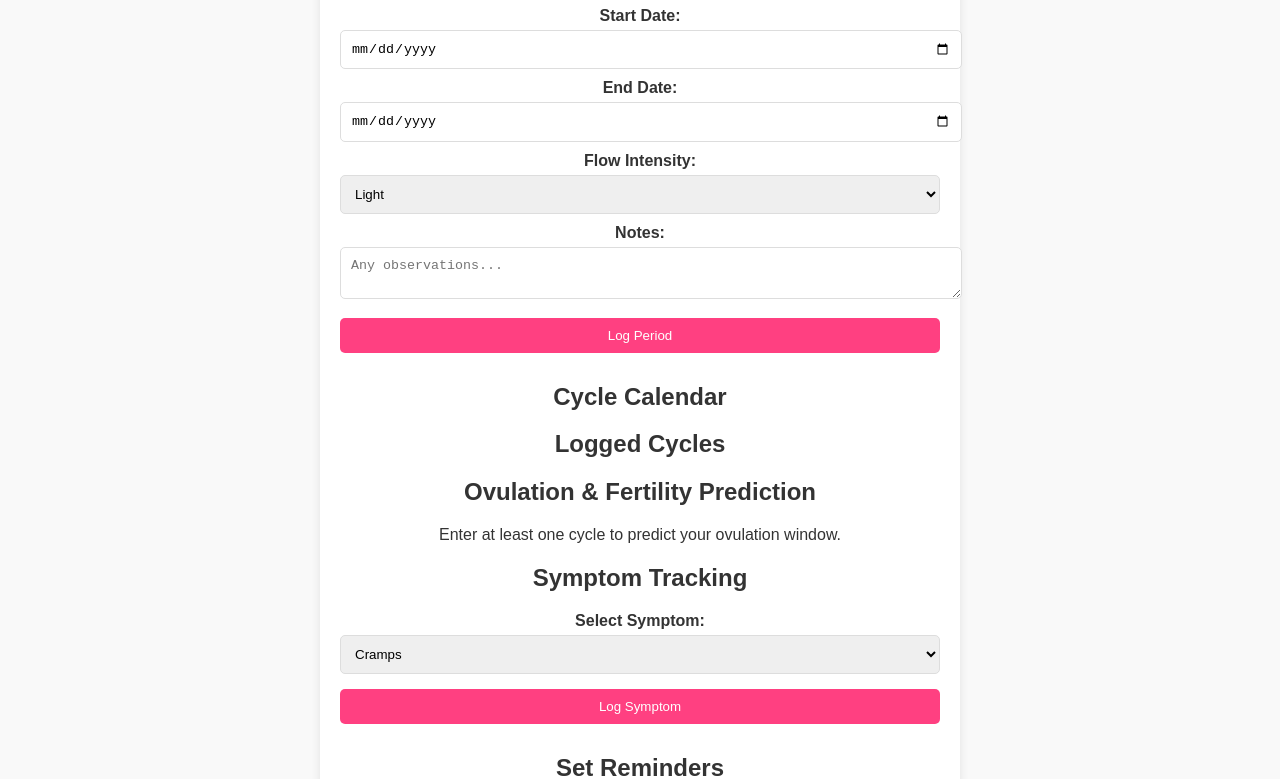
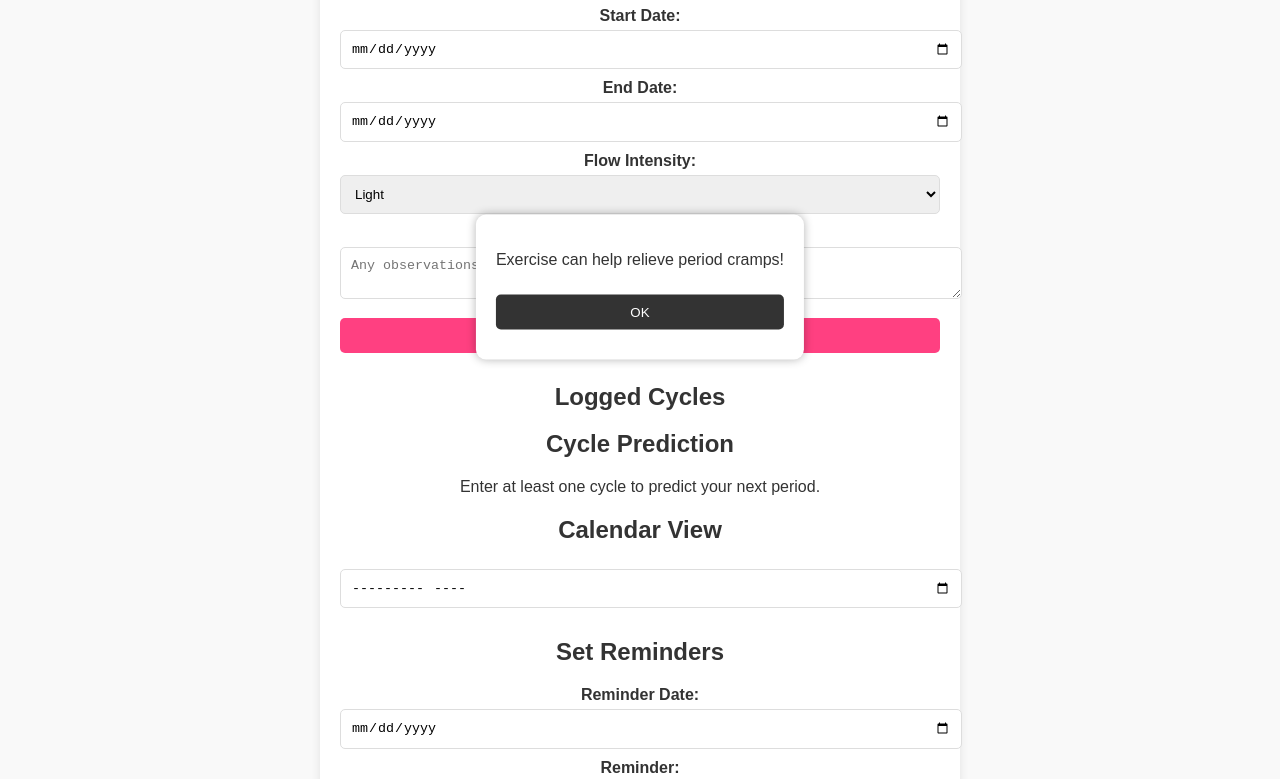
Before and after one commit to Pm-das/HerCycle, a plain HTML site: page index.html in a window 1280 px wide. Shown: the part 113-892 px from the top of the page. Drawn offline with Linux system fonts and the light colour scheme.

Commit message:
index.html

```diff
--- a/index.html
+++ b/index.html
@@ -8,12 +8,13 @@
 </head>
 <body>
     <div class="container">
-        <button id="darkModeToggle">Toggle Dark Mode</button>
+        <button id="darkModeToggle">🌙 Dark Mode</button>
         <h1>FlowTrack – Period Tracker</h1>
 
-        <div id="factPopup" class="popup">
-            <p id="randomFact"></p>
-            <button onclick="closePopup()">Close</button>
+        <!-- Fun Fact Pop-up -->
+        <div id="funFactPopup" class="popup">
+            <p id="funFactText"></p>
+            <button onclick="closePopup()">OK</button>
         </div>
 
         <form id="periodForm">
@@ -36,28 +37,15 @@
             <button type="submit">Log Period</button>
         </form>
 
-        <h2>Cycle Calendar</h2>
-        <div id="calendarView"></div>
-
         <h2>Logged Cycles</h2>
         <ul id="cycleList"></ul>
 
-        <h2>Ovulation & Fertility Prediction</h2>
-        <p id="fertilityInfo">Enter at least one cycle to predict your ovulation window.</p>
+        <h2>Cycle Prediction</h2>
+        <p id="cyclePrediction">Enter at least one cycle to predict your next period.</p>
 
-        <h2>Symptom Tracking</h2>
-        <form id="symptomForm">
-            <label for="symptom">Select Symptom:</label>
-            <select id="symptom">
-                <option value="cramps">Cramps</option>
-                <option value="bloating">Bloating</option>
-                <option value="headache">Headache</option>
-                <option value="mood_swings">Mood Swings</option>
-                <option value="fatigue">Fatigue</option>
-            </select>
-            <button type="submit">Log Symptom</button>
-        </form>
-        <ul id="symptomList"></ul>
+        <h2>Calendar View</h2>
+        <input type="month" id="calendarView">
+        <ul id="calendarData"></ul>
 
         <h2>Set Reminders</h2>
         <form id="reminderForm">
```
